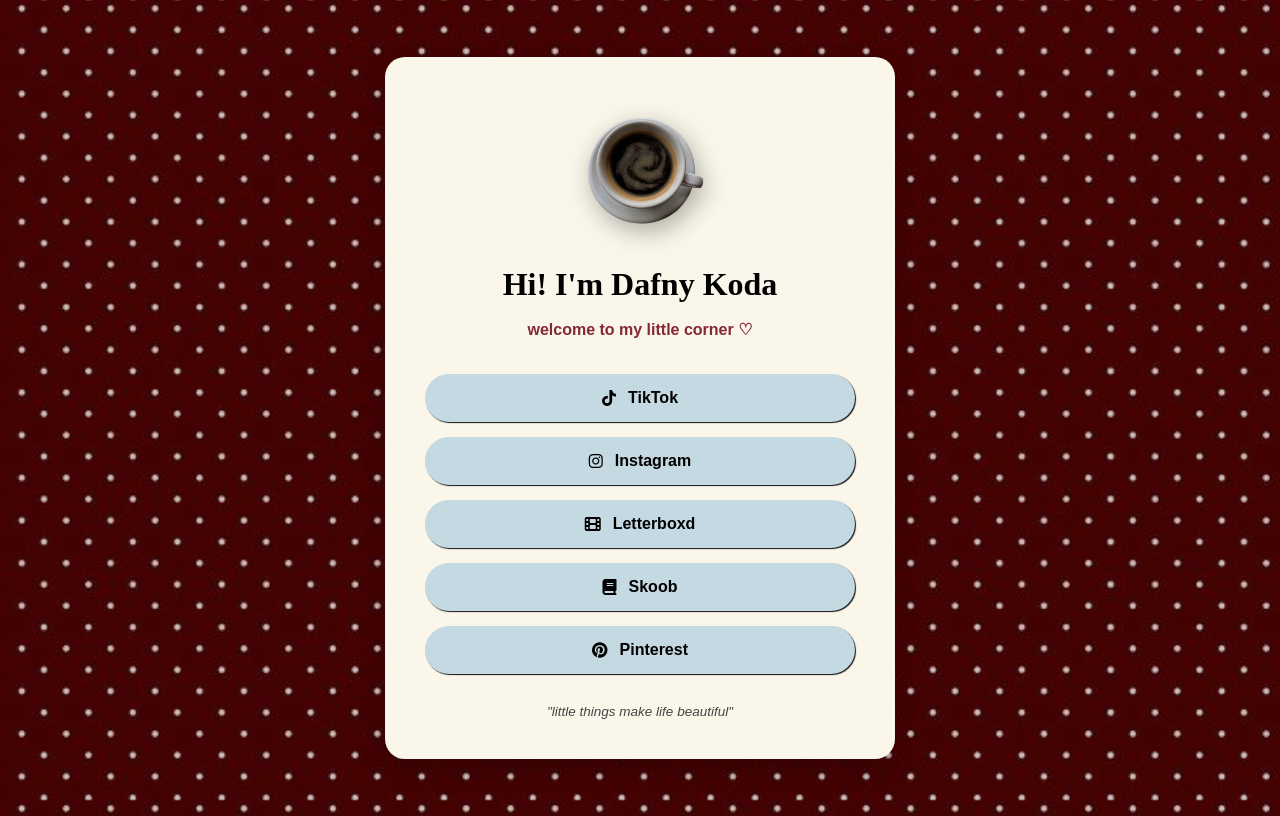
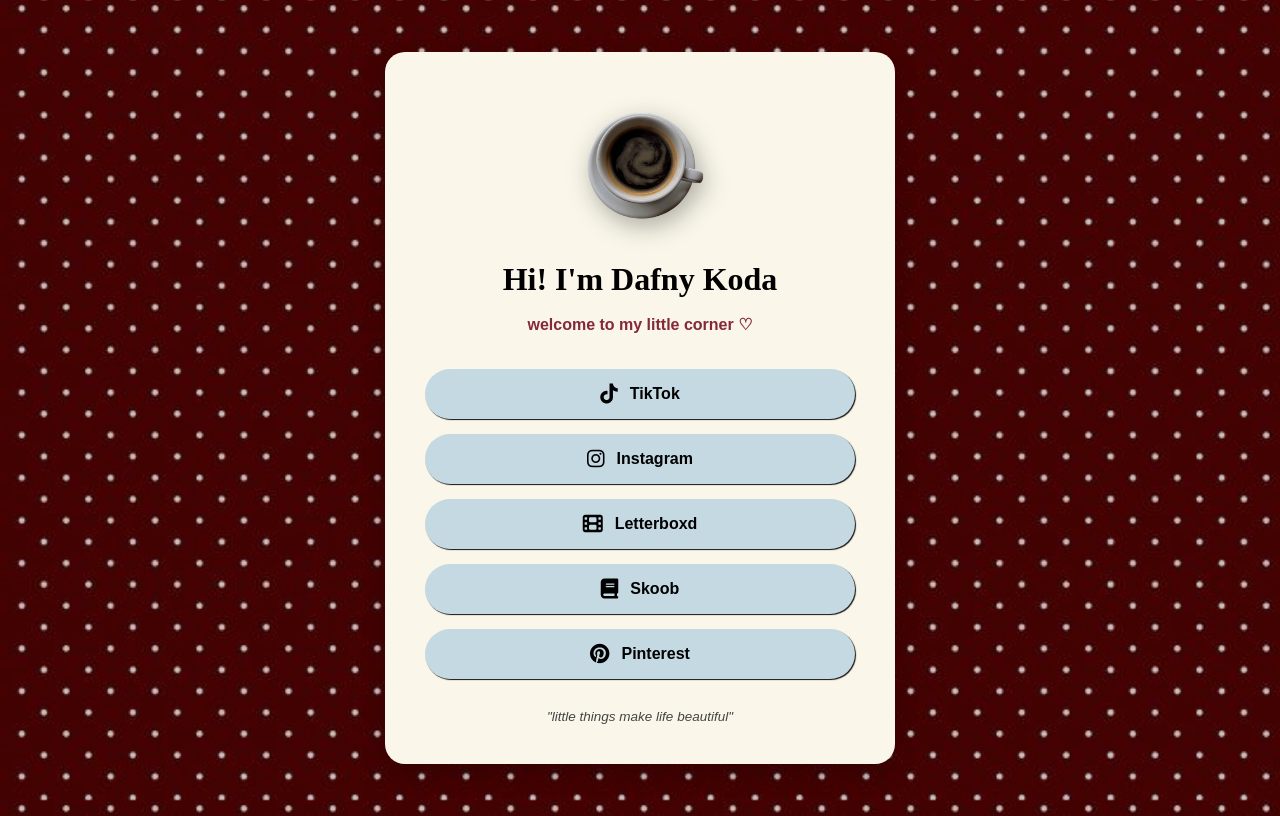
Before and after one commit to dafnykoda/dafny-links, a plain HTML site: page index.html in a window 1280 px wide. Drawn offline with Linux system fonts and the light colour scheme.

Commit message:
Segunda versão

```diff
--- a/midia.css
+++ b/midia.css
@@ -34,7 +34,7 @@
     box-shadow: 0 10px 25px rgba(0, 0, 0, 0.2);
     transition: .3s;
 }
-.card :hover{
+.card:hover{
     transform: translateY(-8px);
     transition: .3s;
 }
@@ -43,7 +43,7 @@
     width: 140px;
     filter: drop-shadow(4px 8px 12px rgba(0, 0, 0, 0.3));
 }
-img :hover{
+img:hover{
     transform: scale(1.05);
     transition: 0.3s;
 }
@@ -91,7 +91,7 @@
     text-decoration: none;
 
 }
-.socias i{
+.sociais i{
     font-size: 20px;
     transition: .3s;
 
```
